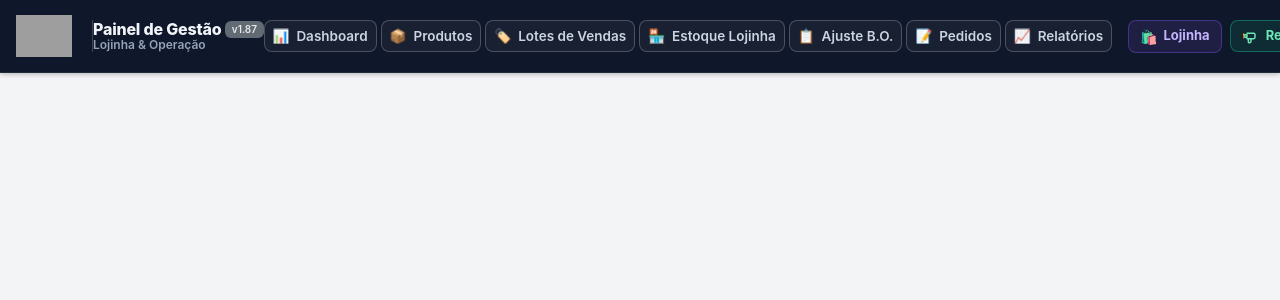
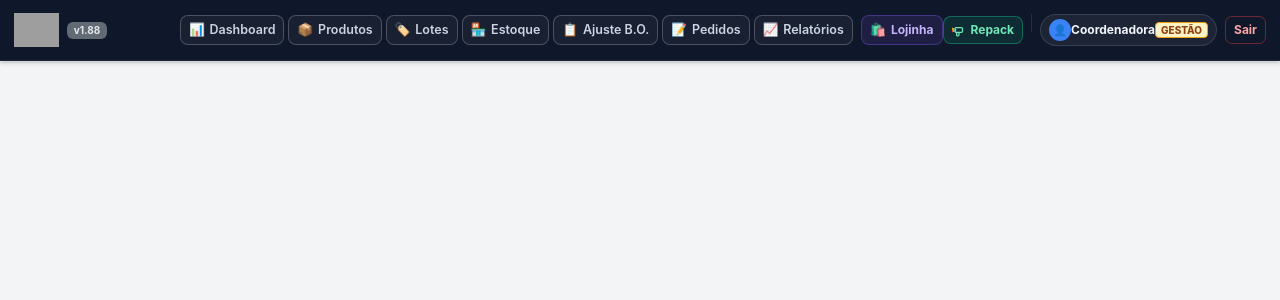
Before and after one commit to devAdriansilva/projeto_repack, a PHP site: page /app/views/layouts/gestao_header.php in a window 1280 px wide. Shown: the top 300 px of the page. Run offline with PHP 8.4, Linux system fonts and the light colour scheme; grey boxes are pictures that could not be loaded.

Commit message:
fix(gestao): descompactar navbar superior evitando sobreposicao e corte do card de gestao (v1.88)

```diff
--- a/app/config/config.php
+++ b/app/config/config.php
@@ -34,7 +34,7 @@ define('DB_CHARSET', 'utf8mb4');
 
 // Configurações da Aplicação e Regras de Negócio
 define('APP_NAME', 'Projeto Repack');
-define('APP_VERSION', 'v1.87');
+define('APP_VERSION', 'v1.88');
 define('APP_ENV', getenv('APP_ENV') ?: 'development'); // 'development' ou 'production'
 
 // Auto-detecção inteligente de APP_URL (suporta raiz '/', Alwaysdata, localhost e subpastas)
--- a/app/views/layouts/gestao_header.php
+++ b/app/views/layouts/gestao_header.php
@@ -81,19 +81,19 @@ $rotaAtual = '/' . trim($rotaAtual, '/');
             background-color: #0F172A;
             border-bottom: 1px solid rgba(255, 255, 255, 0.08);
             box-shadow: 0 2px 4px rgba(0, 0, 0, 0.2);
-            padding: 8px 18px;
+            padding: 8px 14px;
         }
 
         .navbar-gestao .nav-link {
             color: #CBD5E1 !important;
             font-weight: 600;
-            font-size: 13.5px;
-            padding: 6px 13px;
+            font-size: 12.5px;
+            padding: 5px 10px;
             border-radius: 8px;
             white-space: nowrap;
             display: inline-flex;
             align-items: center;
-            gap: 7px;
+            gap: 5px;
             transition: all 0.15s ease;
             text-decoration: none;
             line-height: 1.4;
@@ -431,24 +431,19 @@ $rotaAtual = '/' . trim($rotaAtual, '/');
 <body class="gestao-body">
 
 <!-- Barra de Navegação Superior da Gestão (Fixa no topo com Z-Index soberano) -->
-<nav class="navbar navbar-expand-xl navbar-dark navbar-gestao" style="position: sticky; top: 0; z-index: 1050; min-height: 70px; padding: 10px 16px;">
+<nav class="navbar navbar-expand-xl navbar-dark navbar-gestao" style="position: sticky; top: 0; z-index: 1050; min-height: 60px; padding: 8px 14px;">
     <div class="container-fluid px-0 d-flex align-items-center justify-content-between">
 
-        <!-- LATERAL ESQUERDA: Logomarca Oficial Integrada ([R] + EPACK) + Título do Módulo -->
-        <a class="navbar-brand d-flex align-items-center gap-3 m-0 text-white" href="<?= APP_URL ?>/gestao/dashboard">
+        <!-- LATERAL ESQUERDA: Logomarca Oficial Integrada ([R] + EPACK) + Versão -->
+        <a class="navbar-brand d-flex align-items-center gap-2 m-0 text-white flex-shrink-0 me-3 me-xxl-4" href="<?= APP_URL ?>/gestao/dashboard">
             <!-- Emblema da Logomarca Oficial Integrada (Monograma R Dinâmico + EPACK) -->
-            <img src="<?= APP_URL ?>/assets/img/logo-repack.svg?v=<?= APP_VERSION ?>" alt="Logo Repack" height="42" style="flex-shrink: 0;">
-            <div class="d-flex flex-column border-start ps-2.5 ms-1" style="line-height: 1.15; border-color: rgba(255, 255, 255, 0.2) !important;">
-                <div class="d-flex align-items-center gap-1.5">
-                    <strong style="letter-spacing: -0.2px; font-size: 16px; font-weight: 800; color: #F1F5F9;">Painel de Gestão</strong>
-                    <span class="badge bg-secondary ms-1 d-none d-sm-inline" style="font-size: 10px; font-weight: 600; opacity: 0.9;"><?= APP_VERSION ?></span>
-                </div>
-                <span style="font-size: 12px; color: #94A3B8; font-weight: 600;">Lojinha & Operação</span>
-            </div>
+            <img src="<?= APP_URL ?>/assets/img/logo-repack.svg?v=<?= APP_VERSION ?>" alt="Logo Repack" height="34" style="flex-shrink: 0;">
+            <span class="badge bg-secondary" style="font-size: 10px; font-weight: 700; opacity: 0.9;"><?= APP_VERSION ?></span>
+            <span class="border-start ps-2 ms-1 text-white-50 fw-bold d-none d-xxl-inline" style="font-size: 13px; border-color: rgba(255, 255, 255, 0.2) !important;">Gestão</span>
         </a>
 
         <!-- DESKTOP (>= 1200px): Links Horizontais Centrais + Atalhos Rápidos + Usuário -->
-        <div class="d-none d-xl-flex align-items-center gap-3">
+        <div class="d-none d-xl-flex align-items-center gap-2 flex-nowrap">
             <!-- Módulos de Gestão Centrais -->
             <ul class="navbar-nav d-flex flex-row align-items-center gap-1 mb-0">
                 <li class="nav-item">
@@ -463,12 +458,12 @@ $rotaAtual = '/' . trim($rotaAtual, '/');
                 </li>
                 <li class="nav-item">
                     <a class="nav-link <?= strpos($rotaAtual, '/gestao/lotes') === 0 ? 'active' : '' ?>" href="<?= APP_URL ?>/gestao/lotes">
-                        <span>🏷️</span><span>Lotes de Vendas</span>
+                        <span>🏷️</span><span>Lotes</span>
                     </a>
                 </li>
                 <li class="nav-item">
                     <a class="nav-link <?= strpos($rotaAtual, '/gestao/estoque') === 0 ? 'active' : '' ?>" href="<?= APP_URL ?>/gestao/estoque">
-                        <span>🏪</span><span>Estoque Lojinha</span>
+                        <span>🏪</span><span>Estoque</span>
                     </a>
                 </li>
                 <li class="nav-item">
@@ -489,14 +484,14 @@ $rotaAtual = '/' . trim($rotaAtual, '/');
             </ul>
 
             <!-- Atalhos Rápidos da Gestão no Desktop -->
-            <div class="d-flex align-items-center gap-2">
-                <a href="<?= APP_URL ?>/lojinha" class="btn btn-sm text-nowrap" style="background: rgba(139, 92, 246, 0.12); color: #C4B5FD; border: 1px solid rgba(139, 92, 246, 0.35); font-size: 13px; font-weight: 700; border-radius: 8px; padding: 5px 11px; text-decoration: none; display: inline-flex; align-items: center; justify-content: center; gap: 6px; transition: all 0.2s;" title="Acessar Vitrine da Lojinha">
-                    <span style="font-size: 14px;">🛍️</span>
+            <div class="d-flex align-items-center gap-1.5 flex-shrink-0">
+                <a href="<?= APP_URL ?>/lojinha" class="btn btn-sm text-nowrap" style="background: rgba(139, 92, 246, 0.12); color: #C4B5FD; border: 1px solid rgba(139, 92, 246, 0.35); font-size: 12px; font-weight: 700; border-radius: 8px; padding: 4px 8px; text-decoration: none; display: inline-flex; align-items: center; justify-content: center; gap: 5px; transition: all 0.2s;" title="Acessar Vitrine da Lojinha">
+                    <span style="font-size: 13px;">🛍️</span>
                     <span>Lojinha</span>
                 </a>
 
-                <a href="<?= APP_URL ?: '/' ?>" class="btn btn-sm text-nowrap" style="background: rgba(16, 185, 129, 0.12); color: #6EE7B7; border: 1.5px solid rgba(16, 185, 129, 0.45); font-size: 13px; font-weight: 700; border-radius: 8px; padding: 5px 12px; text-decoration: none; display: inline-flex; align-items: center; justify-content: center; gap: 7px; transition: all 0.2s;" title="Retornar à Bancada de Repack">
-                    <svg width="16" height="16" viewBox="0 0 24 24" fill="none" stroke="currentColor" stroke-width="2.2" stroke-linecap="round" stroke-linejoin="round" style="flex-shrink: 0;">
+                <a href="<?= APP_URL ?: '/' ?>" class="btn btn-sm text-nowrap" style="background: rgba(16, 185, 129, 0.12); color: #6EE7B7; border: 1.5px solid rgba(16, 185, 129, 0.45); font-size: 12px; font-weight: 700; border-radius: 8px; padding: 4px 8px; text-decoration: none; display: inline-flex; align-items: center; justify-content: center; gap: 5px; transition: all 0.2s;" title="Retornar à Bancada de Repack">
+                    <svg width="14" height="14" viewBox="0 0 24 24" fill="none" stroke="currentColor" stroke-width="2.2" stroke-linecap="round" stroke-linejoin="round" style="flex-shrink: 0;">
                         <path d="M2 10h4v4H2z" fill="currentColor" fill-opacity="0.3"/>
                         <path d="M6 8h10a2 2 0 0 1 2 2v4a2 2 0 0 1-2 2H6"/>
                         <path d="M12 16v4a2 2 0 0 1-2 2H9a1 1 0 0 1-1-1v-5"/>
@@ -507,23 +502,23 @@ $rotaAtual = '/' . trim($rotaAtual, '/');
                 </a>
             </div>
 
-            <div class="vr bg-secondary mx-1" style="height: 20px; opacity: 0.25;"></div>
+            <div class="vr bg-secondary mx-0.5" style="height: 18px; opacity: 0.25;"></div>
 
             <!-- Crachá Desktop do Usuário -->
-            <div class="d-inline-flex align-items-center gap-2 px-2.5 py-1 rounded-pill flex-shrink-0" style="background: rgba(255, 255, 255, 0.06); border: 1px solid rgba(255, 255, 255, 0.12);">
-                <div style="width: 22px; height: 22px; background: #3B82F6; color: #FFFFFF; border-radius: 50%; display: flex; align-items: center; justify-content: center; font-size: 11px; font-weight: 800;">
+            <div class="d-inline-flex align-items-center gap-1.5 px-2 py-1 rounded-pill flex-shrink-0" style="background: rgba(255, 255, 255, 0.06); border: 1px solid rgba(255, 255, 255, 0.12);">
+                <div style="width: 22px; height: 22px; background: #3B82F6; color: #FFFFFF; border-radius: 50%; display: flex; align-items: center; justify-content: center; font-size: 11px; font-weight: 800; flex-shrink: 0;">
                     👤
                 </div>
-                <span style="color: #F1F5F9; font-weight: 700; font-size: 13px; white-space: nowrap;">
+                <span class="text-truncate" style="max-width: 130px; color: #F1F5F9; font-weight: 700; font-size: 12px; white-space: nowrap;" title="<?= sanitize_html($nomeGestor) ?>">
                     <?= sanitize_html($nomeGestor) ?>
                 </span>
-                <span class="badge" style="background: #FEF3C7; color: #92400E; font-size: 11px; font-weight: 800; border: 1px solid #F59E0B; padding: 2px 6px; border-radius: 4px;">
+                <span class="badge" style="background: #FEF3C7; color: #92400E; font-size: 10px; font-weight: 800; border: 1px solid #F59E0B; padding: 2px 5px; border-radius: 4px; flex-shrink: 0;">
                     <?= sanitize_html($matriculaGestor) ?>
                 </span>
             </div>
 
             <!-- Botão Sair Desktop -->
-            <a href="<?= APP_URL ?>/gestao/logout" class="btn btn-sm btn-outline-danger fw-bold px-2.5 py-1 d-inline-flex align-items-center gap-1 flex-shrink-0" style="border-radius: 7px; font-size: 12.5px; border-color: rgba(239, 68, 68, 0.4); color: #FCA5A5; text-decoration: none;" title="Encerrar sessão administrativa">
+            <a href="<?= APP_URL ?>/gestao/logout" class="btn btn-sm btn-outline-danger fw-bold px-2 py-1 d-inline-flex align-items-center gap-1 flex-shrink-0" style="border-radius: 7px; font-size: 12px; border-color: rgba(239, 68, 68, 0.4); color: #FCA5A5; text-decoration: none;" title="Encerrar sessão administrativa">
                 <span>Sair</span>
             </a>
         </div>
--- a/public/service-worker.js
+++ b/public/service-worker.js
@@ -3,7 +3,7 @@
  * Baseado estritamente em docs/FSD.md e AGENTS.md
  */
 
-const CACHE_NAME = 'repack-pwa-v1.87';
+const CACHE_NAME = 'repack-pwa-v1.88';
 
 // Determina dinamicamente o caminho base a partir do escopo registrado do Repack
 const SCOPE_URL = new URL(self.registration.scope);
```
Also changed, not shown: docs/STATUS.md (+12 -0 lines).
